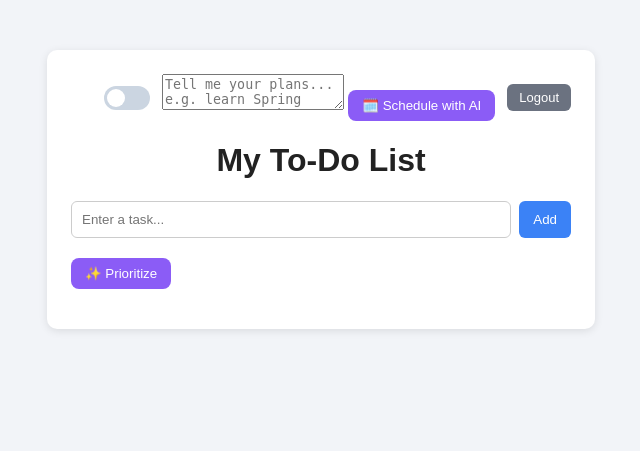
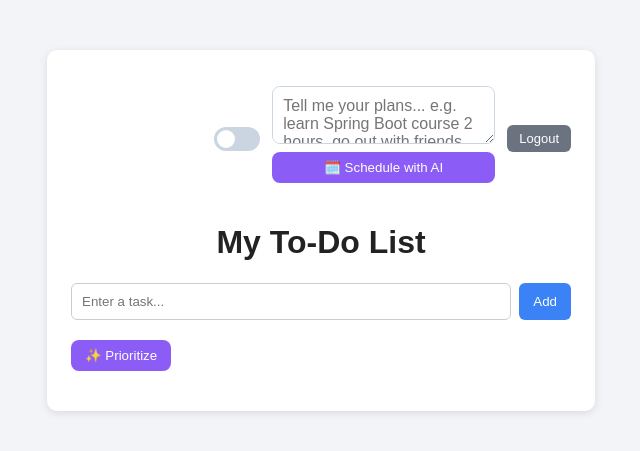
Before and after one commit to ullasreddy123/todolist, a Spring app: template src/main/resources/templates/index.html in a window 1280 px wide. Shown: the top 451 px of the page, without its empty margins (319-959 px from the left). Run offline with Thymeleaf, Linux system fonts and the light colour scheme; the template is opened without the code that fills it, so the values that code supplies are empty; some of the project's set-up classes (security, data sources, template engines, error pages and the like) are left out, and stand-ins take their place.

Commit message:
Enhance styles for planner and textarea elements
Added styles for planner layout and textarea.

```diff
--- a/src/main/resources/static/style.css
+++ b/src/main/resources/static/style.css
@@ -16,6 +16,16 @@
 }
 .btn-ai:disabled { opacity: .6; cursor: wait; }
 #aiMsg { font-size: 14px; opacity: .8; }
+.planner { display: flex; flex-direction: column; gap: 8px; margin: 12px 0; }
+.planner textarea {
+    width: 100%; padding: 10px; border-radius: 8px;
+    border: 1px solid #cbd5e1; font: inherit; resize: vertical; box-sizing: border-box;
+}
+.time {
+    display: inline-block; margin-right: 8px; padding: 2px 8px;
+    background: #e0e7ff; color: #3730a3; border-radius: 6px;
+    font-size: 12px; font-weight: 600;
+}
 
 [data-theme="dark"] {
     --bg: #0f172a;
```
